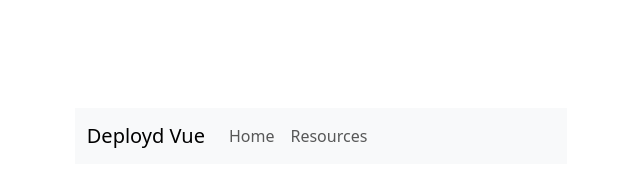
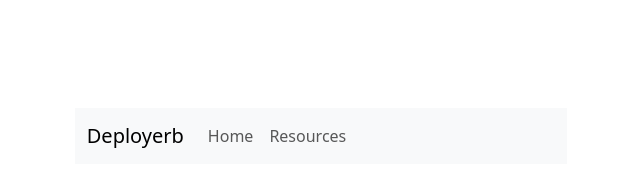
Before and after one commit to mamantoha/deployerb, a Vue app in the folder frontend/: page / in a window 1280 px wide. Shown: the part 212-407 px from the top of the page, without its empty margins (319-959 px from the left). Built offline with nearby package versions, Linux system fonts and the light colour scheme; the HTML template or start-up script is replaced by a standard one.

Commit message:
Deployerb

```diff
--- a/frontend/index.html
+++ b/frontend/index.html
@@ -4,7 +4,7 @@
     <meta charset="UTF-8" />
     <link rel="icon" type="image/svg+xml" href="/vite.svg" />
     <meta name="viewport" content="width=device-width, initial-scale=1.0" />
-    <title>Vite + Vue</title>
+    <title>Deployerb</title>
   </head>
   <body>
     <div id="app"></div>
--- a/frontend/src/App.vue
+++ b/frontend/src/App.vue
@@ -2,7 +2,7 @@
   <div>
     <nav class="navbar navbar-expand-lg navbar-light bg-light">
       <div class="container-fluid">
-        <router-link class="navbar-brand" to="/">Deployd Vue</router-link>
+        <router-link class="navbar-brand" to="/">Deployerb</router-link>
         <button class="navbar-toggler" type="button" data-bs-toggle="collapse" data-bs-target="#navbarNav"
           aria-controls="navbarNav" aria-expanded="false" aria-label="Toggle navigation">
           <span class="navbar-toggler-icon"></span>
```
